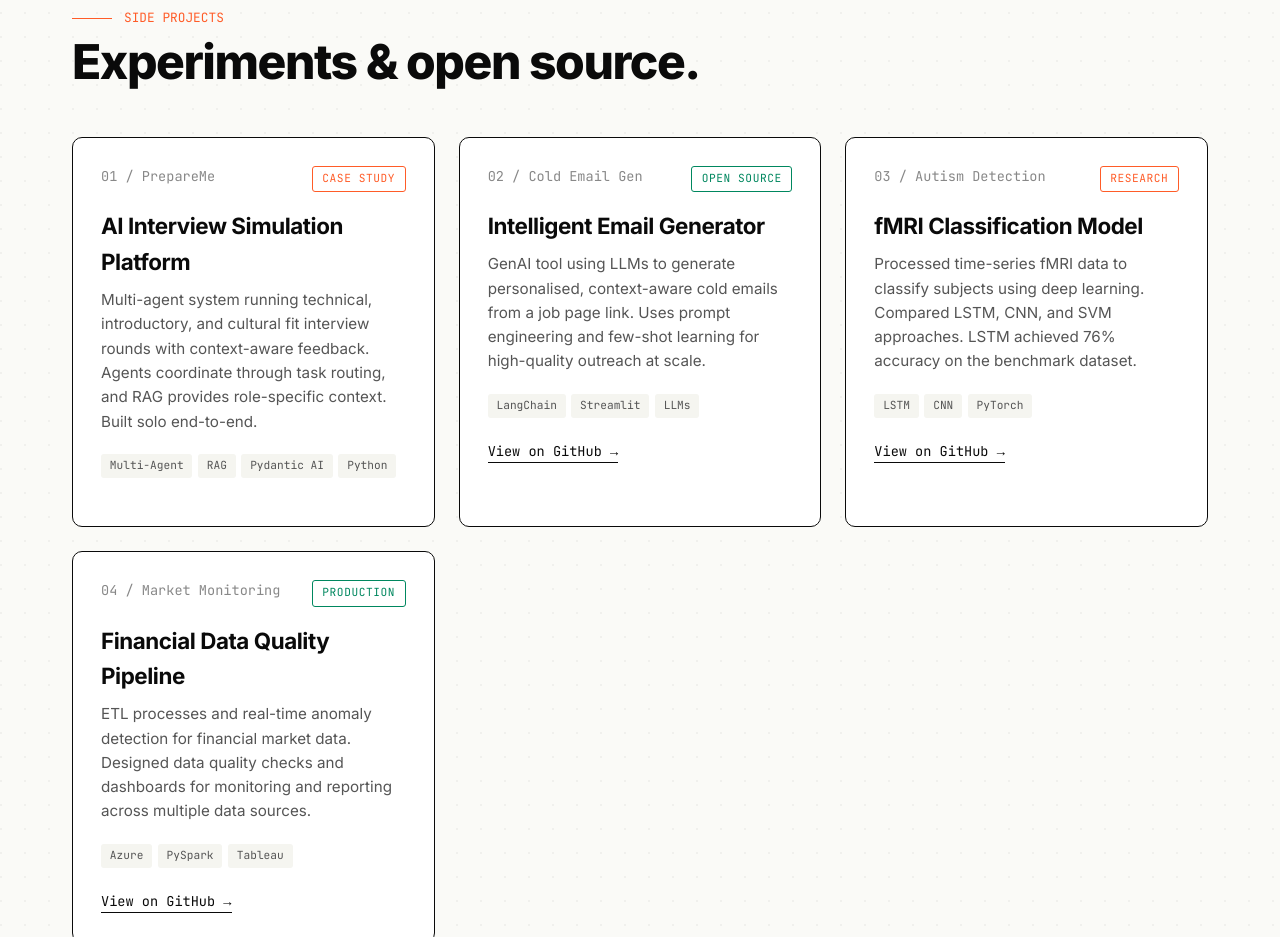
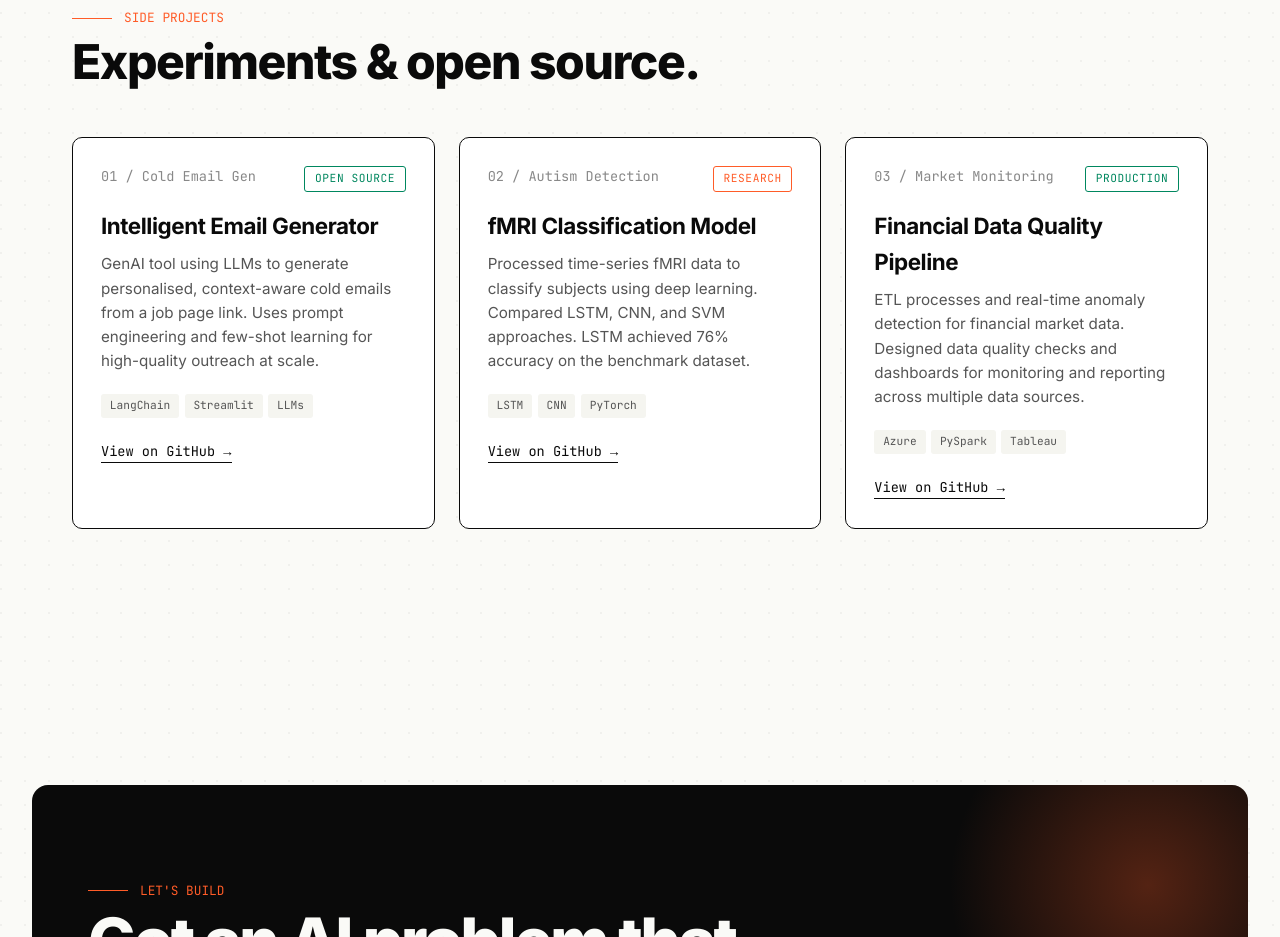
Before and after one commit to Mohdtalibakhtar/Mohdtalibakhtar.github.io, a plain HTML site: page index.html in a window 1280 px wide. Shown: the part 4860-5797 px from the top of the page. Drawn offline with Linux system fonts and the light colour scheme.

Commit message:
Remove duplicate PrepareMe from Side Projects and renumber

```diff
--- a/index.html
+++ b/index.html
@@ -1136,22 +1136,7 @@
         <div class="projects-grid">
             <div class="project-card fade-in">
                 <div class="project-header">
-                    <div style="font-family: var(--mono); font-size: 0.85rem; color: var(--fg-subtle);">01 / PrepareMe</div>
-                    <span class="project-status beta">CASE STUDY</span>
-                </div>
-                <h3 class="project-title">AI Interview Simulation Platform</h3>
-                <p class="project-desc">Multi-agent system running technical, introductory, and cultural fit interview rounds with context-aware feedback. Agents coordinate through task routing, and RAG provides role-specific context. Built solo end-to-end.</p>
-                <div class="project-tags">
-                    <span class="project-tag">Multi-Agent</span>
-                    <span class="project-tag">RAG</span>
-                    <span class="project-tag">Pydantic AI</span>
-                    <span class="project-tag">Python</span>
-                </div>
-            </div>
-
-            <div class="project-card fade-in stagger-1">
-                <div class="project-header">
-                    <div style="font-family: var(--mono); font-size: 0.85rem; color: var(--fg-subtle);">02 / Cold Email Gen</div>
+                    <div style="font-family: var(--mono); font-size: 0.85rem; color: var(--fg-subtle);">01 / Cold Email Gen</div>
                     <span class="project-status">OPEN SOURCE</span>
                 </div>
                 <h3 class="project-title"><a href="https://github.com/Mohdtalibakhtar/Cold_Email_Generator" target="_blank">Intelligent Email Generator</a></h3>
@@ -1164,9 +1149,9 @@
                 <a href="https://github.com/Mohdtalibakhtar/Cold_Email_Generator" target="_blank" class="project-link">View on GitHub →</a>
             </div>
 
-            <div class="project-card fade-in stagger-2">
+            <div class="project-card fade-in stagger-1">
                 <div class="project-header">
-                    <div style="font-family: var(--mono); font-size: 0.85rem; color: var(--fg-subtle);">03 / Autism Detection</div>
+                    <div style="font-family: var(--mono); font-size: 0.85rem; color: var(--fg-subtle);">02 / Autism Detection</div>
                     <span class="project-status beta">RESEARCH</span>
                 </div>
                 <h3 class="project-title"><a href="https://github.com/mohdtalibakhtar" target="_blank">fMRI Classification Model</a></h3>
@@ -1179,9 +1164,9 @@
                 <a href="https://github.com/mohdtalibakhtar" target="_blank" class="project-link">View on GitHub →</a>
             </div>
 
-            <div class="project-card fade-in">
+            <div class="project-card fade-in stagger-2">
                 <div class="project-header">
-                    <div style="font-family: var(--mono); font-size: 0.85rem; color: var(--fg-subtle);">04 / Market Monitoring</div>
+                    <div style="font-family: var(--mono); font-size: 0.85rem; color: var(--fg-subtle);">03 / Market Monitoring</div>
                     <span class="project-status">PRODUCTION</span>
                 </div>
                 <h3 class="project-title"><a href="https://github.com/mohdtalibakhtar" target="_blank">Financial Data Quality Pipeline</a></h3>
```
